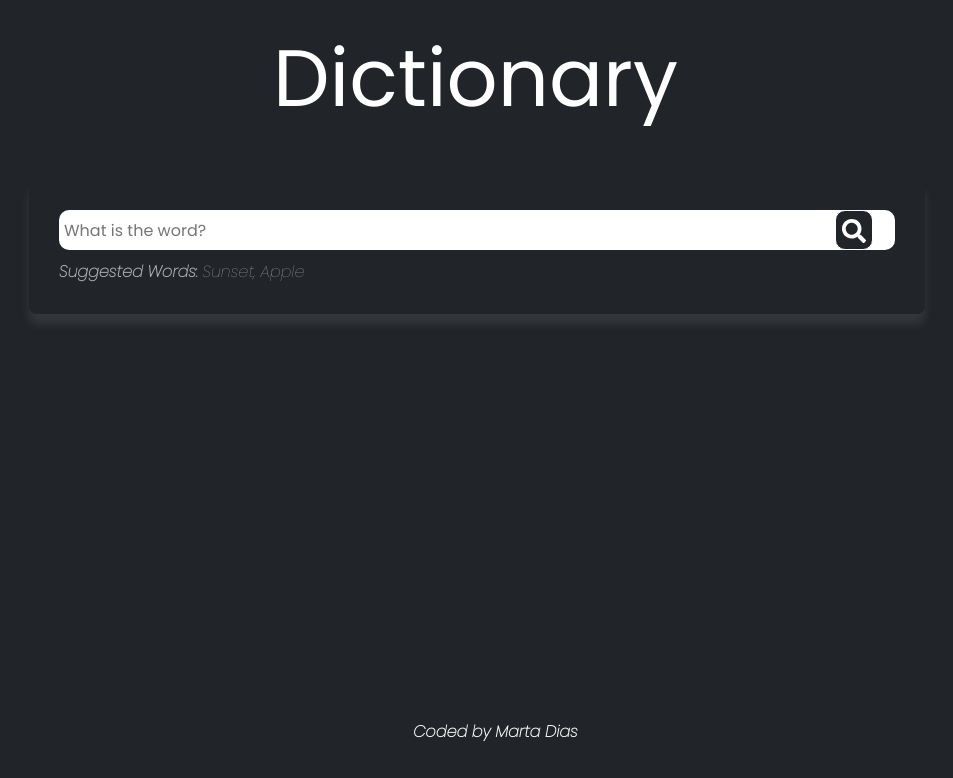
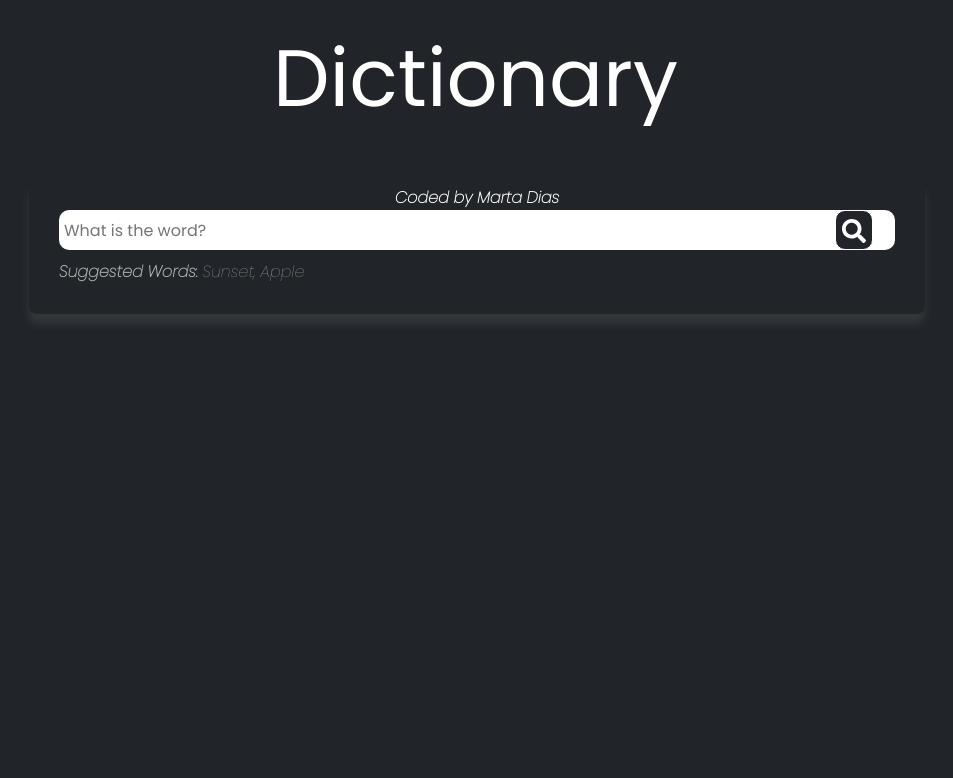
Before and after one commit to MDias04/awesome-dictionary, a React (Create React App) app: page / in a window 1280 px wide. Shown: the top 778 px of the page, without its empty margins (163-1116 px from the left). Built offline with nearby package versions, Linux system fonts and the light colour scheme.

Commit message:
Updated App styles

```diff
--- a/src/App.js
+++ b/src/App.js
@@ -4,14 +4,17 @@
 export default function App() {
   return (
     <div className="App">
-      <div className="App-header">
-        <h1 className="header-title">Dictionary</h1>
-      </div>
-      <div className="App-main">
-        <Dictionary />
-      </div>
-      <div className="App-footer">
-        <p className="footer-text">Coded by Marta Dias</p>
+      <div className="container">
+        <header className="App-header">
+          <h1 className="header-title">Dictionary</h1>
+        </header>
+
+        <main className="App-main">
+          <Dictionary />
+        </main>
+        <footer className="App-footer">
+          <p>Coded by Marta Dias</p>
+        </footer>
       </div>
     </div>
   );
--- a/src/styles/App.css
+++ b/src/styles/App.css
@@ -39,12 +39,8 @@
 /* HEADER ANIMATION END */
 
 .App-footer {
-  position: absolute;
-  top: 90%;
-  left: 45%;
-}
-
-.footer-text {
+  text-align: center;
+  margin: 30px 0;
   font-size: 1rem;
   font-style: italic;
   font-weight: 700;
--- a/src/styles/Results.css
+++ b/src/styles/Results.css
@@ -9,7 +9,3 @@
   font-weight: bold;
   line-height: 1.5;
 }
-
-.Results .meaning-result {
-  background-color: lightblue;
-}
```
Also changed, not shown: 1 other file (tests, documents, lock files or other folders).
